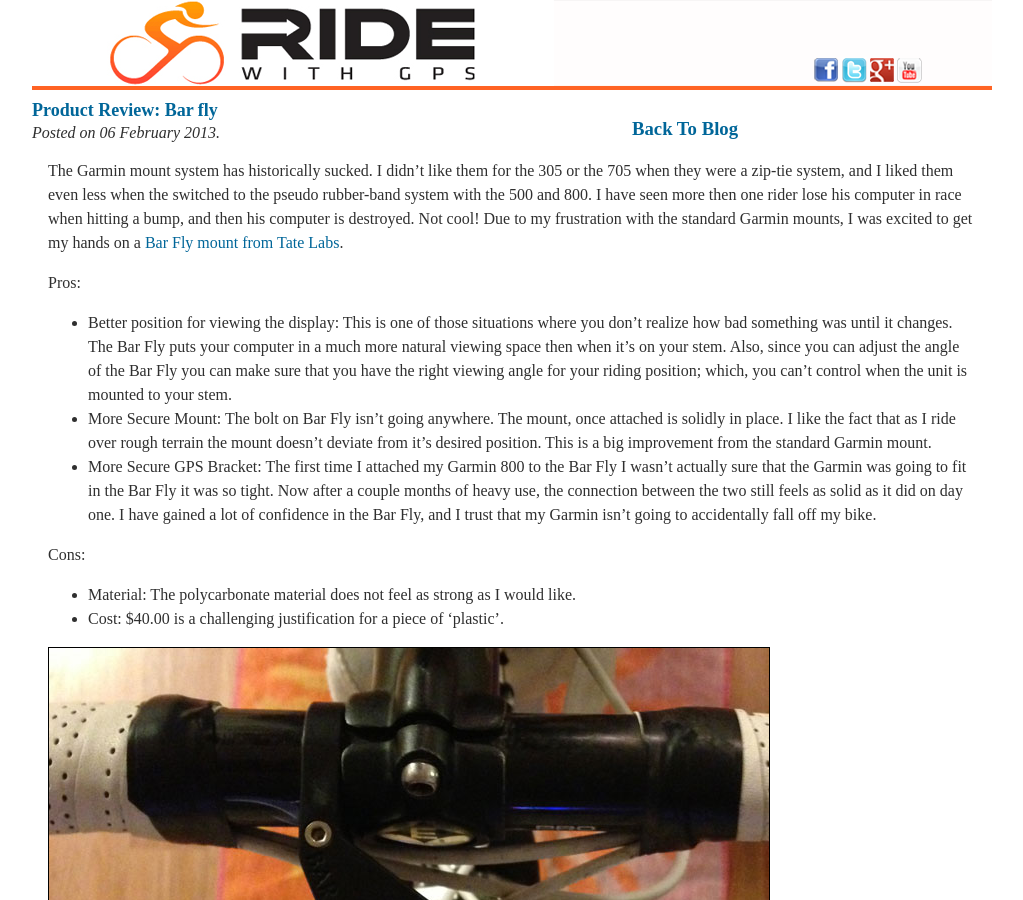
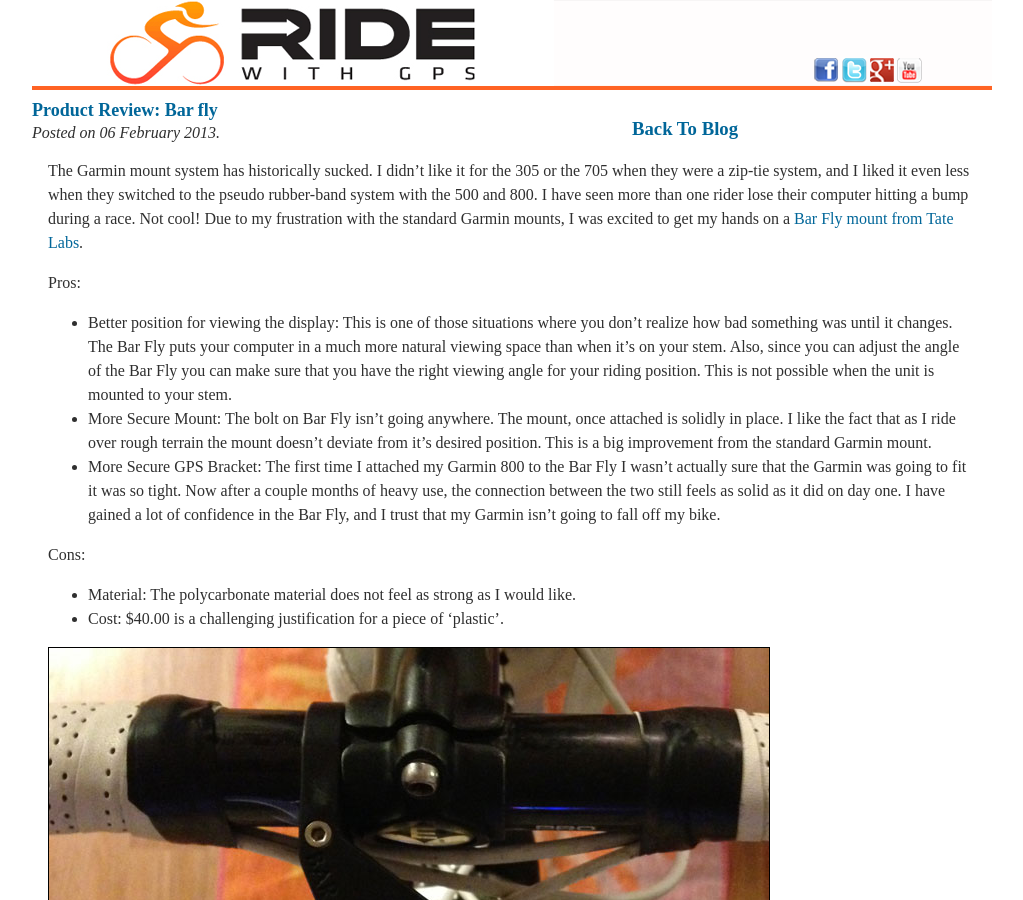
Before and after one commit to kingcu/blog.ridewithgps.com, a Jekyll site: the page built from _posts/2013-02-06-Review-Barfly.markdown, in a window 1280 px wide and 900 px high. Shown: the whole window, without its empty margins (128-1151 px from the left). Built offline with Jekyll 4.4.1, drawn with Linux system fonts in a browser that asks for light colours; some web fonts are replaced; Markdown is read by kramdown in place of the engine named in the settings; comment, search, counter and statistics services are not loaded; some of the changed text lies outside the part shown.

Commit message:
word replacements

```diff
--- a/_posts/2013-02-06-Review-Barfly.markdown
+++ b/_posts/2013-02-06-Review-Barfly.markdown
@@ -2,13 +2,13 @@
 layout: post
 title: "Product Review: Bar fly"
 ---
-The Garmin mount system has historically sucked. I didn't like them for the 305 or the 705 when they were a zip-tie system, and I liked them even less when the switched to the pseudo rubber-band system with the 500 and 800. I have seen more then one rider lose his computer in race when hitting a bump, and then his computer is destroyed. Not cool! Due to my frustration with the standard Garmin mounts, I was excited to get my hands on a <a href="http://www.tatelabs.com/">Bar Fly mount from Tate Labs</a>.
+The Garmin mount system has historically sucked. I didn't like it for the 305 or the 705 when they were a zip-tie system, and I liked it even less when they switched to the pseudo rubber-band system with the 500 and 800. I have seen more than one rider lose their computer hitting a bump during a race. Not cool! Due to my frustration with the standard Garmin mounts, I was excited to get my hands on a <a href="http://www.tatelabs.com/">Bar Fly mount from Tate Labs</a>.
 
 Pros:
 
-- Better position for viewing the display: This is one of those situations where you don't realize how bad something was until it changes. The Bar Fly puts your computer in a much more natural viewing space then when it's on your stem. Also, since you can adjust the angle of the Bar Fly you can make sure that you have the right viewing angle for your riding position; which, you can't control when the unit is mounted to your stem.
+- Better position for viewing the display: This is one of those situations where you don't realize how bad something was until it changes. The Bar Fly puts your computer in a much more natural viewing space than when it's on your stem. Also, since you can adjust the angle of the Bar Fly you can make sure that you have the right viewing angle for your riding position. This is not possible when the unit is mounted to your stem.
 - More Secure Mount: The bolt on Bar Fly isn't going anywhere. The mount, once attached is solidly in place. I like the fact that as I ride over rough terrain the mount doesn't deviate from it's desired position. This is a big improvement from the standard Garmin mount.
-- More Secure GPS Bracket: The first time I attached my Garmin 800 to the Bar Fly I wasn't actually sure that the Garmin was going to fit in the Bar Fly it was so tight. Now after a couple months of heavy use, the connection between the two still feels as solid as it did on day one. I have gained a lot of confidence in the Bar Fly, and I trust that my Garmin isn't going to accidentally fall off my bike.
+- More Secure GPS Bracket: The first time I attached my Garmin 800 to the Bar Fly I wasn't actually sure that the Garmin was going to fit it was so tight. Now after a couple months of heavy use, the connection between the two still feels as solid as it did on day one. I have gained a lot of confidence in the Bar Fly, and I trust that my Garmin isn't going to fall off my bike.
 
 Cons:
 
@@ -26,7 +26,7 @@
 
 Final Thoughts
 <br>
-I received my Bar Fly as a Birthday present. Before using it I could not justify the additional $40 purchase. Now that I have been using it for a couple months I really can't imagine not having it. I think that the added security it gives out weighs the cost. Lets face it, if I lose my Garmin it's going to cost me more than $40 to replace it. There are a few more options similar to the Bar Fly that are out on the market now, and that is helping the cost come down to a more reasonable price too (e.g. currently you can get a <a href="http://www.competitivecyclist.com/za/CCY?PAGE=BUY_PRODUCT_STANDARD&PRODUCT.ID=11582&MODE=">Bar Fly on Competitive Cyclist</a> on sale for $25).
+I received my Bar Fly as a Birthday present. Before using it I could not justify the additional $40 purchase. Now that I have been using it for a couple months I really can't imagine not having it. I think that the added security it provides outweighs the cost. Lets face it, if I lose my Garmin it's going to cost me more than $40 to replace it. There are a few more options similar to the Bar Fly that are out on the market now, and that is helping the cost come down to a more reasonable price. As of this writing, you can get a <a href="http://www.competitivecyclist.com/za/CCY?PAGE=BUY_PRODUCT_STANDARD&PRODUCT.ID=11582&MODE=">Bar Fly on Competitive Cyclist</a> on sale for $25.
 
 Lastly, this is a great gift idea!
 
```
